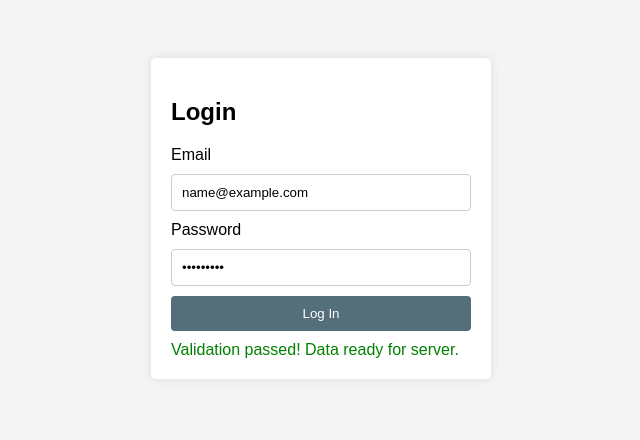
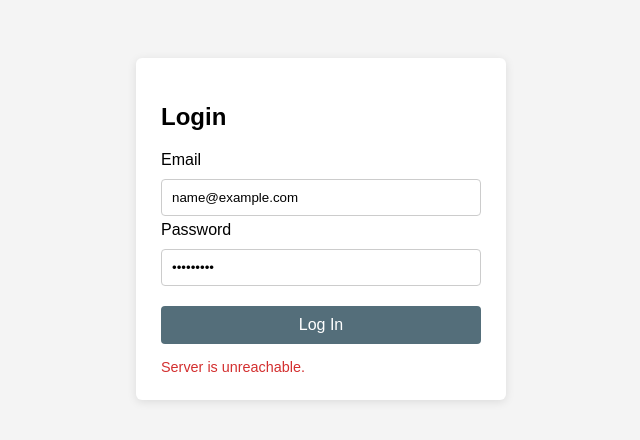
Before and after one commit to vrnayak20/Simple-Front-End-Form, a plain HTML site: page index.html in a window 1280 px wide. Both pictures are taken after typing "name@example.com", "Sample123" into the empty fields and a click on the button "Log In". Shown: the whole page, without its empty margins (319-959 px from the left). Drawn offline with Linux system fonts and the light colour scheme; no server answers.

Commit message:
Refactor login form styles and submission logic
Updated styles for login container and error messages. Enhanced form submission handling with server-side validation.

```diff
--- a/index.html
+++ b/index.html
@@ -6,10 +6,11 @@
     <title>Juice Shop - Login</title>
     <style>
         body { font-family: Arial, sans-serif; padding: 50px; background-color: #f4f4f4; }
-        .login-container { background: white; padding: 20px; border-radius: 5px; max-width: 300px; margin: auto; box-shadow: 0px 0px 10px rgba(0,0,0,0.1); }
-        input { width: 100%; padding: 10px; margin: 10px 0; border: 1px solid #ccc; border-radius: 4px; box-sizing: border-box; }
-        button { width: 100%; padding: 10px; background-color: #546e7a; color: white; border: none; border-radius: 4px; cursor: pointer; }
-        .error { color: red; font-size: 0.9em; display: none; }
+        .login-container { background: white; padding: 25px; border-radius: 6px; max-width: 320px; margin: auto; box-shadow: 0px 2px 10px rgba(0,0,0,0.1); }
+        input { width: 100%; padding: 10px; margin: 10px 0 5px 0; border: 1px solid #ccc; border-radius: 4px; box-sizing: border-box; }
+        button { width: 100%; padding: 10px; margin-top: 15px; background-color: #546e7a; color: white; border: none; border-radius: 4px; cursor: pointer; font-size: 1em; }
+        .error { color: #d32f2f; font-size: 0.85em; display: none; margin-bottom: 5px; }
+        .status { margin-top: 15px; font-size: 0.9em; display: none; }
     </style>
 </head>
 <body>
@@ -23,25 +24,26 @@
 
         <label for="password">Password</label>
         <input type="password" id="password" name="password">
-        <div id="passwordError" class="error">Password must be at least 8 characters long.</div>
+        <div id="passwordError" class="error">Password must be at least 8 characters.</div>
 
         <button type="submit">Log In</button>
     </form>
-    <div id="successMessage" style="color: green; display: none; margin-top: 10px;">Validation passed! Data ready for server.</div>
+    <div id="serverStatus" class="status"></div>
 </div>
 
 <script>
-    document.getElementById('loginForm').addEventListener('submit', function(event) {
+    document.getElementById('loginForm').addEventListener('submit', async function(event) {
         event.preventDefault();
 
-        let email = document.getElementById('email').value;
-        let password = document.getElementById('password').value;
-        let emailError = document.getElementById('emailError');
-        let passwordError = document.getElementById('passwordError');
-        let successMessage = document.getElementById('successMessage');
+        const email = document.getElementById('email').value.trim();
+        const password = document.getElementById('password').value;
+        const emailError = document.getElementById('emailError');
+        const passwordError = document.getElementById('passwordError');
+        const serverStatus = document.getElementById('serverStatus');
 
         let isValid = true;
 
+        // 1. Client-side checks
         if (!email || !email.includes('@')) {
             emailError.style.display = 'block';
             isValid = false;
@@ -56,10 +58,30 @@
             passwordError.style.display = 'none';
         }
 
-        if (isValid) {
-            successMessage.style.display = 'block';
-        } else {
-            successMessage.style.display = 'none';
+        if (!isValid) return;
+
+        // 2. Dispatch to Server-Side Validator
+        try {
+            const response = await fetch('/api/login', {
+                method: 'POST',
+                headers: { 'Content-Type': 'application/json' },
+                body: JSON.stringify({ email, password })
+            });
+
+            const data = await response.json();
+
+            serverStatus.style.display = 'block';
+            if (response.ok) {
+                serverStatus.style.color = '#2e7d32';
+                serverStatus.textContent = data.message;
+            } else {
+                serverStatus.style.color = '#d32f2f';
+                serverStatus.textContent = `Server Error: ${data.error}`;
+            }
+        } catch (err) {
+            serverStatus.style.display = 'block';
+            serverStatus.style.color = '#d32f2f';
+            serverStatus.textContent = 'Server is unreachable.';
         }
     });
 </script>
```
